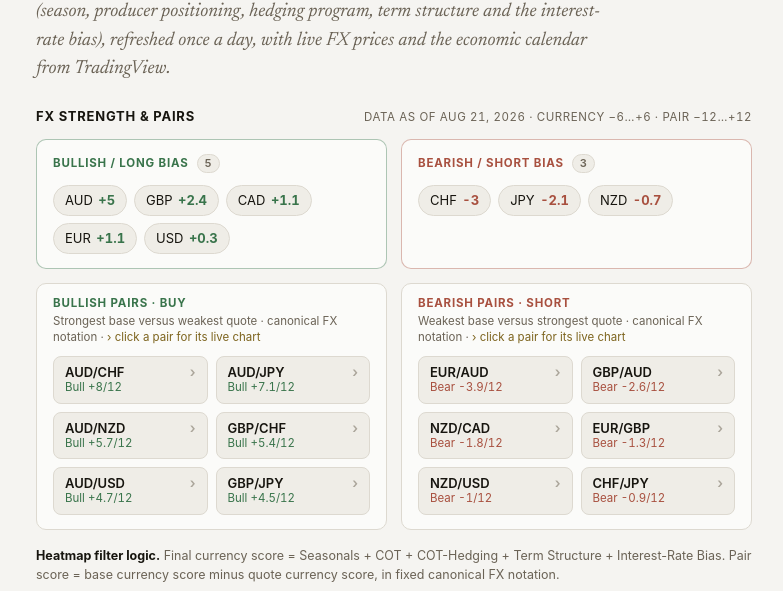
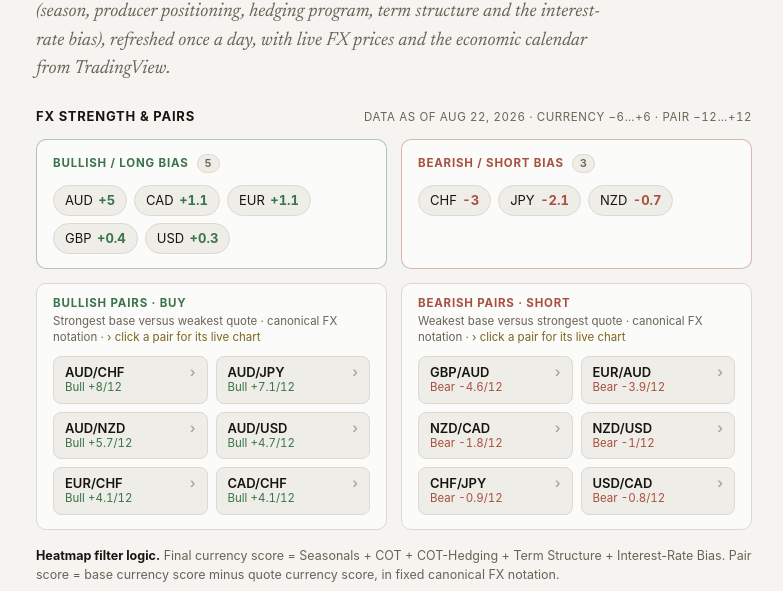
Before and after one commit to ChartHorizon/website, a Jekyll site: the page built from fx.html, in a window 1280 px wide. Shown: the part 304-895 px from the top of the page, without its empty margins (246-1029 px from the left). Built offline with Jekyll 4.4.1, drawn with Linux system fonts in a browser that asks for light colours; a script that is not in the unit is left out.

Commit message:
data: FX strength snapshot Aug 22, 2026

```diff
--- a/_data/fx.json
+++ b/_data/fx.json
@@ -1,6 +1,6 @@
 {
-  "as_of": "Aug 21, 2026",
-  "generated": "2026-08-21",
+  "as_of": "Aug 22, 2026",
+  "generated": "2026-08-22",
   "max_score": 6,
   "pair_max": 12,
   "pair_threshold": 7,
@@ -12,11 +12,6 @@
       "label": "+5"
     },
     {
-      "cur": "GBP",
-      "score": 2.4,
-      "label": "+2.4"
-    },
-    {
       "cur": "CAD",
       "score": 1.1,
       "label": "+1.1"
@@ -25,6 +20,11 @@
       "cur": "EUR",
       "score": 1.1,
       "label": "+1.1"
+    },
+    {
+      "cur": "GBP",
+      "score": 0.4,
+      "label": "+0.4"
     },
     {
       "cur": "USD",
@@ -67,41 +67,36 @@
       "label": "Bull +5.7/12"
     },
     {
-      "pair": "GBP/CHF",
-      "spread": 5.4,
-      "label": "Bull +5.4/12"
-    },
-    {
       "pair": "AUD/USD",
       "spread": 4.7,
       "label": "Bull +4.7/12"
     },
     {
-      "pair": "GBP/JPY",
-      "spread": 4.5,
-      "label": "Bull +4.5/12"
+      "pair": "EUR/CHF",
+      "spread": 4.1,
+      "label": "Bull +4.1/12"
+    },
+    {
+      "pair": "CAD/CHF",
+      "spread": 4.1,
+      "label": "Bull +4.1/12"
     }
   ],
   "bearish_pairs": [
+    {
+      "pair": "GBP/AUD",
+      "spread": 4.6,
+      "label": "Bear -4.6/12"
+    },
     {
       "pair": "EUR/AUD",
       "spread": 3.9,
       "label": "Bear -3.9/12"
     },
     {
-      "pair": "GBP/AUD",
-      "spread": 2.6,
-      "label": "Bear -2.6/12"
-    },
-    {
       "pair": "NZD/CAD",
       "spread": 1.8,
       "label": "Bear -1.8/12"
-    },
-    {
-      "pair": "EUR/GBP",
-      "spread": 1.3,
-      "label": "Bear -1.3/12"
     },
     {
       "pair": "NZD/USD",
@@ -112,6 +107,11 @@
       "pair": "CHF/JPY",
       "spread": 0.9,
       "label": "Bear -0.9/12"
+    },
+    {
+      "pair": "USD/CAD",
+      "spread": 0.8,
+      "label": "Bear -0.8/12"
     }
   ],
   "rate_table": [
```
